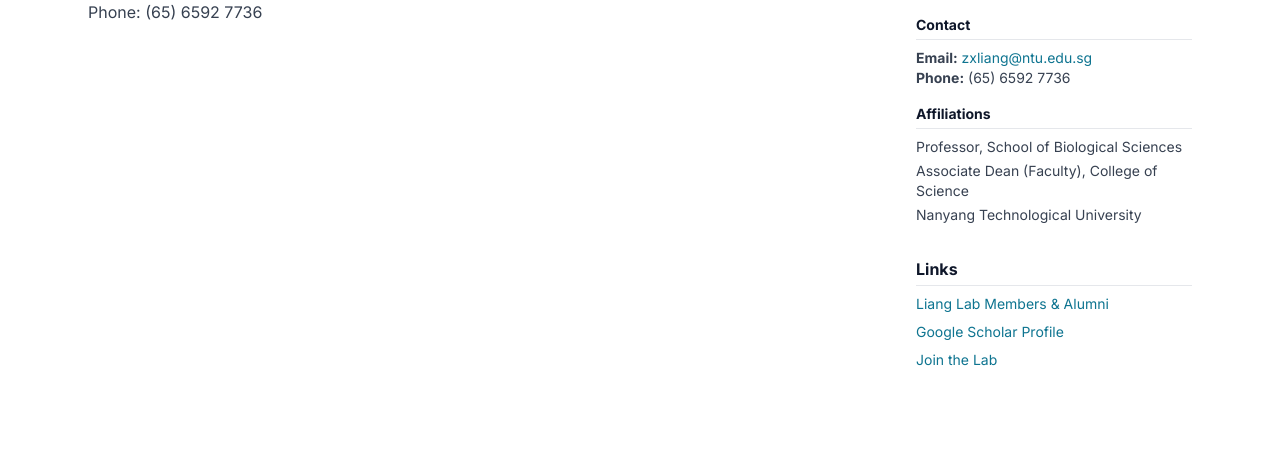
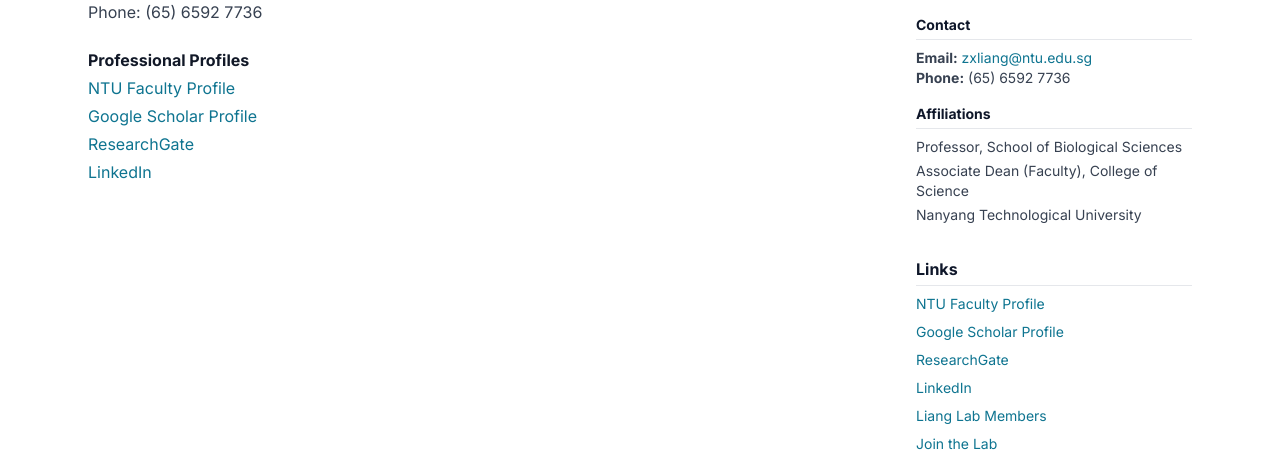
Before and after one commit to chenweilie/liang-lab-protein-card, a React (Vite) app: page /contact in a window 1280 px wide. Shown: the part 498-952 px from the top of the page. Built offline with nearby package versions, Linux system fonts and the light colour scheme.

Commit message:
feat: add professional profile links for Zhaoxun Liang

```diff
--- a/src/components/Sidebar.tsx
+++ b/src/components/Sidebar.tsx
@@ -39,12 +39,27 @@
                 <h3 className="font-bold text-navy-900 border-b border-gray-200 pb-1 mb-2">Links</h3>
                 <ul className="space-y-2 text-sm">
                     <li>
-                        <Link to="/team" className="text-cyan-700 hover:underline block">Liang Lab Members & Alumni</Link>
+                        <a href="https://dr.ntu.edu.sg/entities/person/Liang-Zhao-Xun" target="_blank" rel="noopener noreferrer" className="text-cyan-700 hover:underline block">
+                            NTU Faculty Profile
+                        </a>
                     </li>
                     <li>
-                        <a href="https://scholar.google.com/citations?user=F-DuOAkAAAAJ&hl=en" target="_blank" rel="noopener noreferrer" className="text-cyan-700 hover:underline block">
+                        <a href="https://scholar.google.com/citations?user=F-DuOAkAAAAJ" target="_blank" rel="noopener noreferrer" className="text-cyan-700 hover:underline block">
                             Google Scholar Profile
                         </a>
+                    </li>
+                    <li>
+                        <a href="https://www.researchgate.net/profile/Zhao-Xun-Liang" target="_blank" rel="noopener noreferrer" className="text-cyan-700 hover:underline block">
+                            ResearchGate
+                        </a>
+                    </li>
+                    <li>
+                        <a href="https://sg.linkedin.com/in/zhao-xun-liang-45224b60" target="_blank" rel="noopener noreferrer" className="text-cyan-700 hover:underline block">
+                            LinkedIn
+                        </a>
+                    </li>
+                    <li>
+                        <Link to="/team" className="text-cyan-700 hover:underline block">Liang Lab Members</Link>
                     </li>
                     <li>
                         <Link to="/join" className="text-cyan-700 hover:underline block">Join the Lab</Link>
--- a/src/pages/AboutPage.tsx
+++ b/src/pages/AboutPage.tsx
@@ -39,7 +39,7 @@
             <h2 className="text-white font-semibold mb-2">Background and stack</h2>
             <p className="text-white/60 text-sm leading-relaxed">
               The project is developed around Mol* for molecular visualization, React for UI
-              interaction, and Cloudflare Pages for deployment. It is tailored to Liang Lab research
+              interaction, and Cloudflare Pages for deployment. It is tailored to <a href="https://dr.ntu.edu.sg/entities/person/Liang-Zhao-Xun" target="_blank" rel="noopener noreferrer" className="text-cyan-400 hover:underline">Liang Lab</a> research
               communication, especially c-di-GMP related structural biology work.
             </p>
           </article>
--- a/src/pages/ContactPage.tsx
+++ b/src/pages/ContactPage.tsx
@@ -33,6 +33,16 @@
                             Phone: (65) 6592 7736
                         </p>
                     </div>
+
+                    <div>
+                        <h3 className="font-bold text-gray-900 mb-1">Professional Profiles</h3>
+                        <ul className="space-y-1">
+                            <li><a href="https://dr.ntu.edu.sg/entities/person/Liang-Zhao-Xun" target="_blank" rel="noopener noreferrer" className="text-cyan-700 hover:underline">NTU Faculty Profile</a></li>
+                            <li><a href="https://scholar.google.com/citations?user=F-DuOAkAAAAJ" target="_blank" rel="noopener noreferrer" className="text-cyan-700 hover:underline">Google Scholar Profile</a></li>
+                            <li><a href="https://www.researchgate.net/profile/Zhao-Xun-Liang" target="_blank" rel="noopener noreferrer" className="text-cyan-700 hover:underline">ResearchGate</a></li>
+                            <li><a href="https://sg.linkedin.com/in/zhao-xun-liang-45224b60" target="_blank" rel="noopener noreferrer" className="text-cyan-700 hover:underline">LinkedIn</a></li>
+                        </ul>
+                    </div>
                 </div>
 
                 <div className="h-64 bg-gray-100 rounded border border-gray-200 overflow-hidden">
```
